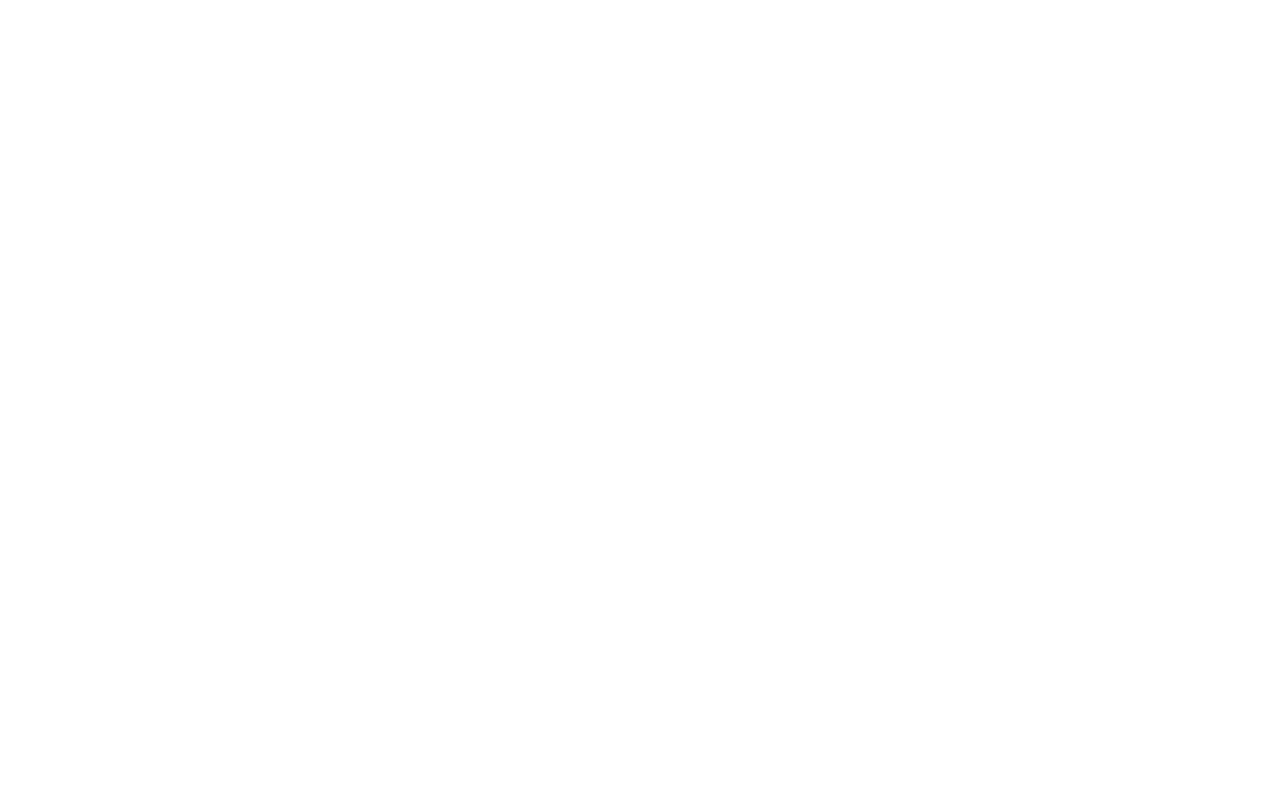
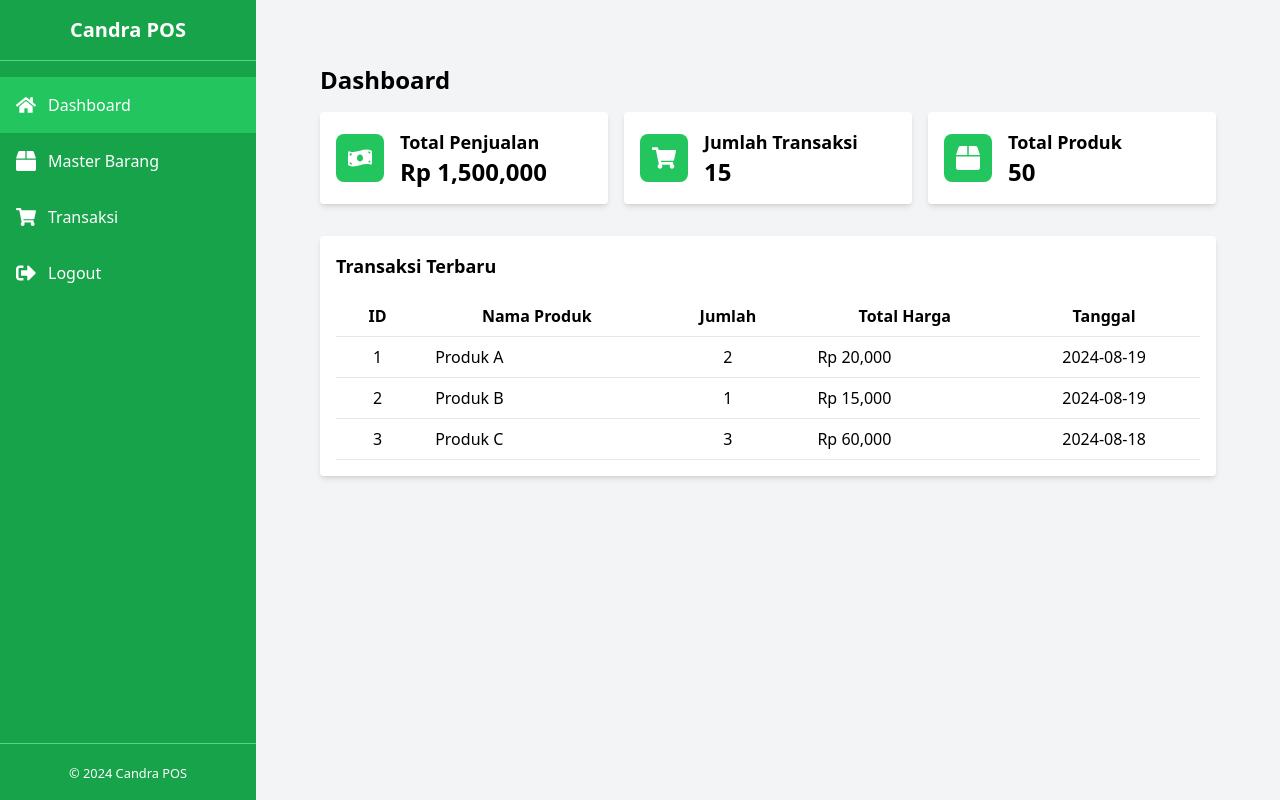
Before and after one commit to mhastiningrat/candrapos-fe, a React (Vite) app: page /dashboard in a window 1280 px wide. Before the commit this address had no page. Built offline with nearby package versions, Linux system fonts and the light colour scheme.

Commit message:
add layout and dashboard

```diff
--- a/package.json
+++ b/package.json
@@ -11,7 +11,9 @@
   },
   "dependencies": {
     "react": "^18.3.1",
+    "react-chartjs-2": "^5.2.0",
     "react-dom": "^18.3.1",
+    "react-icons": "^5.3.0",
     "react-router-dom": "^6.26.1"
   },
   "devDependencies": {
--- a/src/App.jsx
+++ b/src/App.jsx
@@ -2,16 +2,20 @@ import { BrowserRouter as Router, Route, Routes } from "react-router-dom";
 import AuthPage from "./pages/AuthPage";
 import MasterPage from "./pages/MasterPage";
 import TransactionKulakPage from "./pages/TransactionKulakPage";
-// import ReportPage from './pages/ReportPage';
+import MainLayout from "./layouts/MainLayout";
+import DashboardPage from "./pages/DashboardPage";
 
 function App() {
 	return (
 		<Router>
 			<Routes>
 				<Route path="/" element={<AuthPage />} />
-				<Route path="/master" element={<MasterPage />} />
-				<Route path="/transaction-kulak" element={<TransactionKulakPage />} />
-				{/* <Route path="/report" element={<ReportPage />} /> */}
+				<Route element={<MainLayout />}>
+					<Route path="/dashboard" element={<DashboardPage />} />
+					<Route path="/master" element={<MasterPage />} />
+					<Route path="/transaction-kulak" element={<TransactionKulakPage />} />
+					{/* <Route path="/report" element={<ReportPage />} /> */}
+				</Route>
 			</Routes>
 		</Router>
 	);
--- /dev/null
+++ b/src/Layouts/MainLayout.jsx
@@ -0,0 +1,19 @@
+import React from "react";
+import Sidebar from "../components/Sidebar/Sidebar";
+import { Outlet } from "react-router-dom";
+
+const MainLayout = () => {
+	return (
+		<div className="flex">
+			{/* Sidebar */}
+			<Sidebar />
+
+			{/* Konten Halaman */}
+			<div className="flex-1 p-8 bg-gray-100">
+				<Outlet />
+			</div>
+		</div>
+	);
+};
+
+export default MainLayout;
--- a/src/components/Auth/Login.jsx
+++ b/src/components/Auth/Login.jsx
@@ -8,7 +8,7 @@ const Login = () => {
 
 	const actionLogin = () => {
 		if (user == "admin" && password == "admin") {
-			navigate("/master");
+			navigate("/dashboard");
 		}
 	};
 	return (
--- /dev/null
+++ b/src/components/Dashboard/DashboardCard.jsx
@@ -0,0 +1,15 @@
+import React from "react";
+
+const DashboardCard = ({ title, value, icon }) => {
+	return (
+		<div className="bg-white p-4 rounded shadow-md flex items-center">
+			<div className="p-3 bg-green-500 text-white rounded-lg">{icon}</div>
+			<div className="ml-4">
+				<h4 className="text-lg font-semibold">{title}</h4>
+				<p className="text-2xl font-bold">{value}</p>
+			</div>
+		</div>
+	);
+};
+
+export default DashboardCard;
--- /dev/null
+++ b/src/components/Dashboard/RecentTransactions.jsx
@@ -0,0 +1,65 @@
+import React from "react";
+
+const RecentTransactions = () => {
+	const transactions = [
+		{
+			id: 1,
+			product: "Produk A",
+			quantity: 2,
+			total: 20000,
+			date: "2024-08-19",
+		},
+		{
+			id: 2,
+			product: "Produk B",
+			quantity: 1,
+			total: 15000,
+			date: "2024-08-19",
+		},
+		{
+			id: 3,
+			product: "Produk C",
+			quantity: 3,
+			total: 60000,
+			date: "2024-08-18",
+		},
+	];
+
+	return (
+		<div className="bg-white p-4 rounded shadow-md">
+			<h3 className="text-lg font-semibold mb-4">Transaksi Terbaru</h3>
+			<table className="min-w-full bg-white">
+				<thead>
+					<tr>
+						<th className="py-2 px-4 border-b">ID</th>
+						<th className="py-2 px-4 border-b">Nama Produk</th>
+						<th className="py-2 px-4 border-b">Jumlah</th>
+						<th className="py-2 px-4 border-b">Total Harga</th>
+						<th className="py-2 px-4 border-b">Tanggal</th>
+					</tr>
+				</thead>
+				<tbody>
+					{transactions.map((transaction) => (
+						<tr key={transaction.id}>
+							<td className="py-2 px-4 border-b text-center">
+								{transaction.id}
+							</td>
+							<td className="py-2 px-4 border-b">{transaction.product}</td>
+							<td className="py-2 px-4 border-b text-center">
+								{transaction.quantity}
+							</td>
+							<td className="py-2 px-4 border-b">
+								Rp {transaction.total.toLocaleString()}
+							</td>
+							<td className="py-2 px-4 border-b text-center">
+								{transaction.date}
+							</td>
+						</tr>
+					))}
+				</tbody>
+			</table>
+		</div>
+	);
+};
+
+export default RecentTransactions;
--- /dev/null
+++ b/src/components/Dashboard/SalesChart.jsx
@@ -0,0 +1,38 @@
+import React from "react";
+// Pastikan untuk menginstal chart.js: npm install chart.js react-chartjs-2
+import { Line } from "react-chartjs-2";
+
+const SalesChart = () => {
+	const data = {
+		labels: ["Jan", "Feb", "Mar", "Apr", "May", "Jun", "Jul"],
+		datasets: [
+			{
+				label: "Penjualan",
+				data: [500000, 600000, 800000, 750000, 900000, 850000, 950000],
+				fill: false,
+				backgroundColor: "rgb(59, 130, 246)",
+				borderColor: "rgba(59, 130, 246, 0.2)",
+			},
+		],
+	};
+
+	const options = {
+		maintainAspectRatio: false,
+		scales: {
+			y: {
+				beginAtZero: true,
+			},
+		},
+	};
+
+	return (
+		<div className="bg-white p-4 rounded shadow-md">
+			<h3 className="text-lg font-semibold mb-4">Grafik Penjualan</h3>
+			<div className="h-64">
+				<Line data={data} options={options} />
+			</div>
+		</div>
+	);
+};
+
+export default SalesChart;
--- /dev/null
+++ b/src/components/Sidebar/Sidebar.jsx
@@ -0,0 +1,52 @@
+import React from "react";
+import { Link, useLocation } from "react-router-dom";
+import {
+	FaHome,
+	FaBox,
+	FaShoppingCart,
+	FaChartBar,
+	FaSignOutAlt,
+} from "react-icons/fa";
+
+const Sidebar = () => {
+	const location = useLocation();
+
+	const menuItems = [
+		{ name: "Dashboard", path: "/dashboard", icon: <FaHome size={20} /> },
+		{ name: "Master Barang", path: "/master", icon: <FaBox size={20} /> },
+		{
+			name: "Transaksi",
+			path: "/transaction-kulak",
+			icon: <FaShoppingCart size={20} />,
+		},
+		// { name: "Laporan", path: "/report", icon: <FaChartBar size={20} /> },
+		{ name: "Logout", path: "/", icon: <FaSignOutAlt size={20} /> },
+	];
+
+	return (
+		<div className="h-screen w-64 bg-green-600 text-white flex flex-col">
+			<div className="p-4 font-bold text-xl text-center border-b border-green-400">
+				Candra POS
+			</div>
+			<nav className="mt-4 flex-1">
+				{menuItems.map((item, index) => (
+					<Link
+						key={index}
+						to={item.path}
+						className={`flex items-center p-4 hover:bg-green-500 transition-colors ${
+							location.pathname === item.path ? "bg-green-500" : ""
+						}`}
+					>
+						{item.icon}
+						<span className="ml-3">{item.name}</span>
+					</Link>
+				))}
+			</nav>
+			<div className="p-4 border-t border-green-400 text-center">
+				<small>© 2024 Candra POS</small>
+			</div>
+		</div>
+	);
+};
+
+export default Sidebar;
--- /dev/null
+++ b/src/pages/DashboardPage.jsx
@@ -0,0 +1,44 @@
+import React from "react";
+import DashboardCard from "../components/Dashboard/DashboardCard";
+import SalesChart from "../components/Dashboard/SalesChart";
+import RecentTransactions from "../components/Dashboard/RecentTransactions";
+import { FaShoppingCart, FaMoneyBillWave, FaBox } from "react-icons/fa";
+
+const DashboardPage = () => {
+	return (
+		<div className="p-8">
+			<h2 className="text-2xl font-bold mb-4">Dashboard</h2>
+
+			{/* Cards Summary */}
+			<div className="grid grid-cols-1 md:grid-cols-3 gap-4 mb-8">
+				<DashboardCard
+					title="Total Penjualan"
+					value="Rp 1,500,000"
+					icon={<FaMoneyBillWave size={24} />}
+				/>
+				<DashboardCard
+					title="Jumlah Transaksi"
+					value="15"
+					icon={<FaShoppingCart size={24} />}
+				/>
+				<DashboardCard
+					title="Total Produk"
+					value="50"
+					icon={<FaBox size={24} />}
+				/>
+			</div>
+
+			{/* Sales Chart */}
+			{/* <div className="mb-8">
+				<SalesChart />
+			</div> */}
+
+			{/* Recent Transactions */}
+			<div>
+				<RecentTransactions />
+			</div>
+		</div>
+	);
+};
+
+export default DashboardPage;
```
Also changed, not shown: 1 other file (tests, documents, lock files or other folders).
